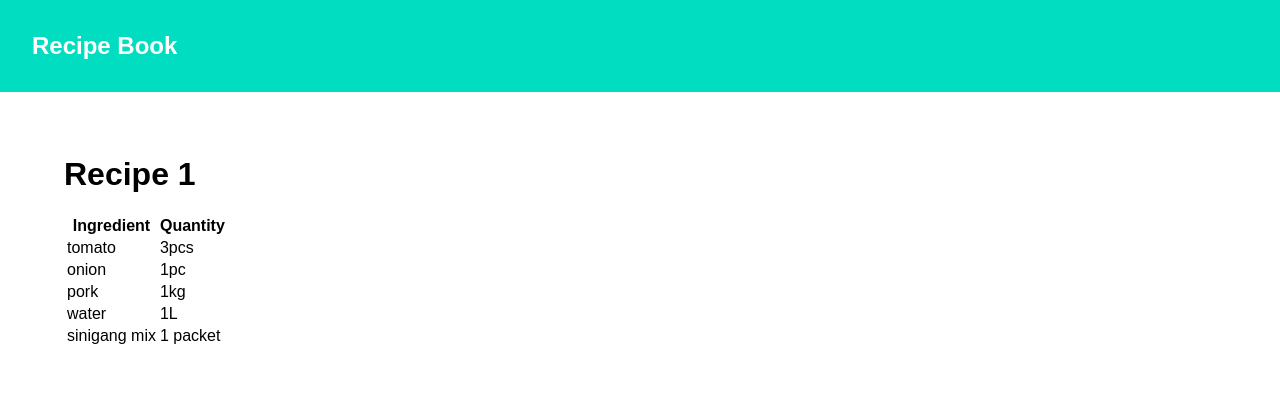
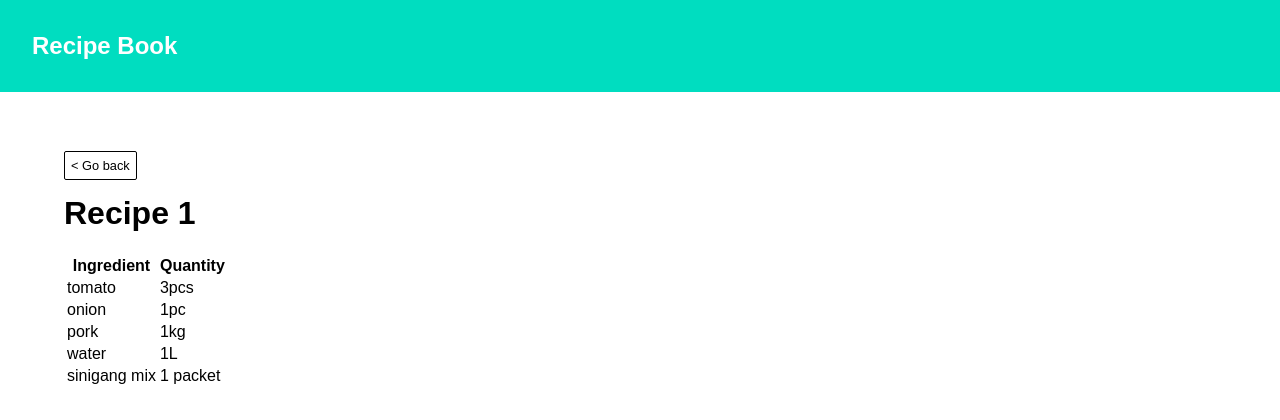
Before and after one commit to Angelo-Funelas/recipebook-funelas-martinangelo, a Django app: page /recipe/1 in a window 1280 px wide. Shown: the top 420 px of the page. Run offline with Django 4.2, Linux system fonts and the light colour scheme.

Commit message:
Added back button to recipes

```diff
--- a/ledger/templates/base.html
+++ b/ledger/templates/base.html
@@ -47,6 +47,14 @@
         main {
             margin: 4rem;
         }
+        .nav-link {
+            text-decoration: none;
+            padding: 6px;
+            border-radius: 2px;
+            border: 1px solid black;
+            color: black;
+            font-size: .8rem;
+        }
     </style>
 </head>
 <body>
--- a/ledger/templates/recipe.html
+++ b/ledger/templates/recipe.html
@@ -2,6 +2,7 @@
 {% load static %}
 {% block title %}Recipe #{{recipe_index}}{% endblock %}
 {% block body %}
+    <a href="{% url 'index' %}" class="nav-link">< Go back</a>
     <h1>{{recipe.name}}</h1>
     <table>
         <tr>
```
